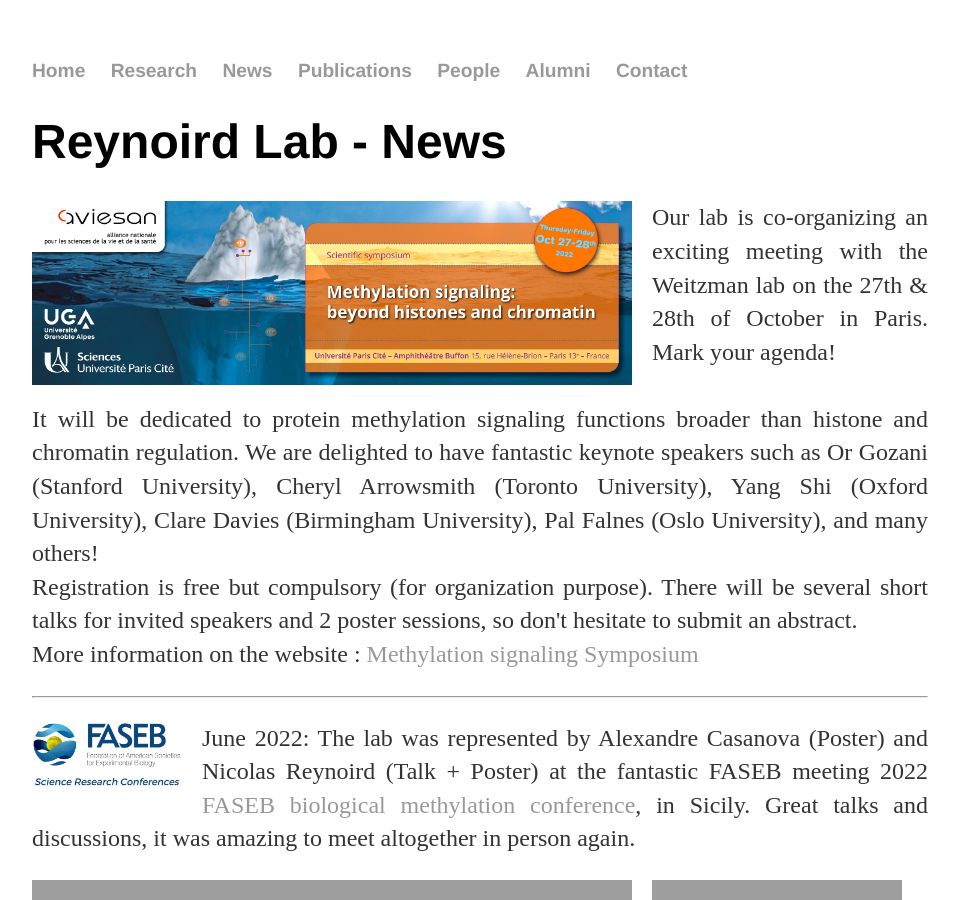
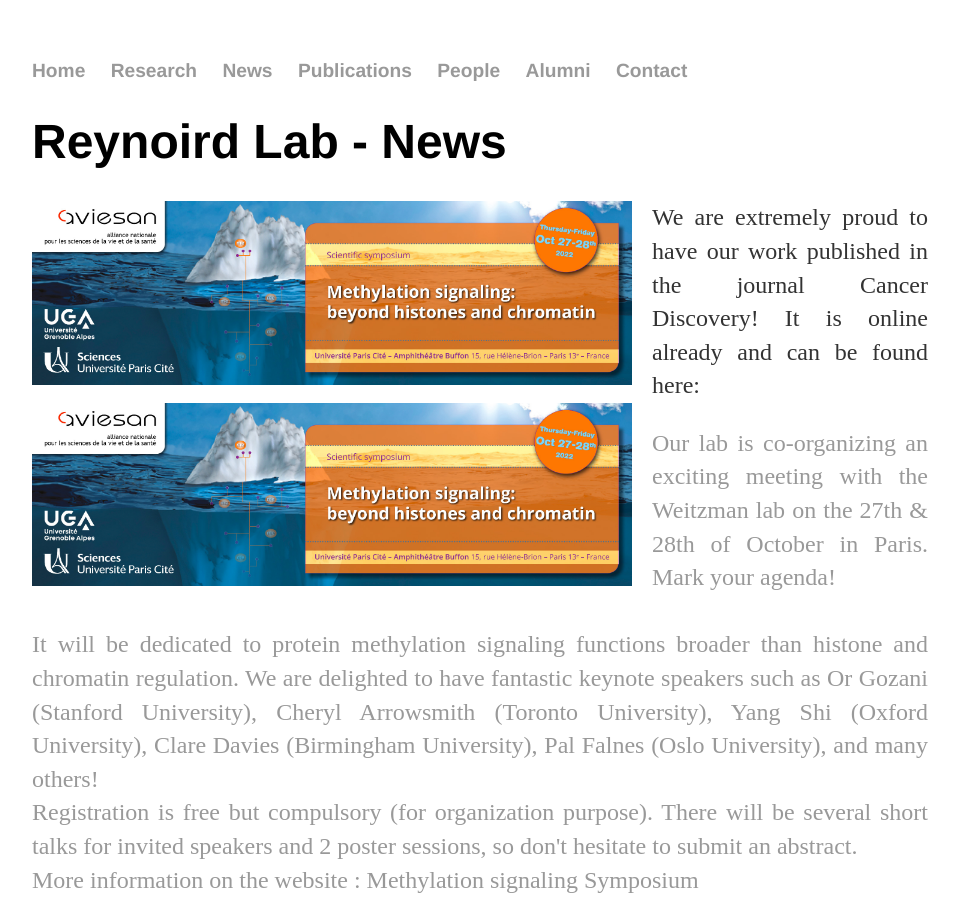
Before and after one commit to Reynoird-Lab/Reynoird-lab.github.io, a Jekyll site: the page built from News/index.html, in a window 1280 px wide and 900 px high. Shown: the whole window, without its empty margins (160-1119 px from the left). Built offline with Jekyll 4.4.1, drawn with Linux system fonts in a browser that asks for light colours; Markdown is read by kramdown in place of the engine named in the settings.

Commit message:
Update index.html

```diff
--- a/News/index.html
+++ b/News/index.html
@@ -5,6 +5,15 @@
 <meta name="description" content="Latest news from the Reynoird Lab"/>
 
 	<h1>Reynoird Lab - {{ page.title }}</h1>
+
+<div class="div-categoryContainer">
+    <img src="https://reynoird-lab.github.io/Images/MethylationSignaling.jpg" title="Methylation Symposium" width="600" style="margin: 0px 20px 10px 0px;" class="picture-left">
+  <div class="paragraph-right"><p align="justify"> We are extremely proud to have our work published in the journal Cancer Discovery! It is online already and can be found here: <a href="https://doi.org/10.1158/2159-8290.CD-21-0205>SMYD3 impedes small cell lung cancer sensitivity to alkylation damage through RNF113A methylation-phosphorylation crosstalk</a> </p>
+	 <br > A great study resulting from the effort of Gael Roth and Valentina Lukinovic and the collaboration with the N. Mosammapaprast and the P. Mazur labs, in which we demonstrate SMYD3 impacts on SCLC tolerance to alkylating chemotherapy.
+	  </div>
+</div>
+
+<hr>
 
 <div class="div-categoryContainer">
     <img src="https://reynoird-lab.github.io/Images/MethylationSignaling.jpg" title="Methylation Symposium" width="600" style="margin: 0px 20px 10px 0px;" class="picture-left">
```
